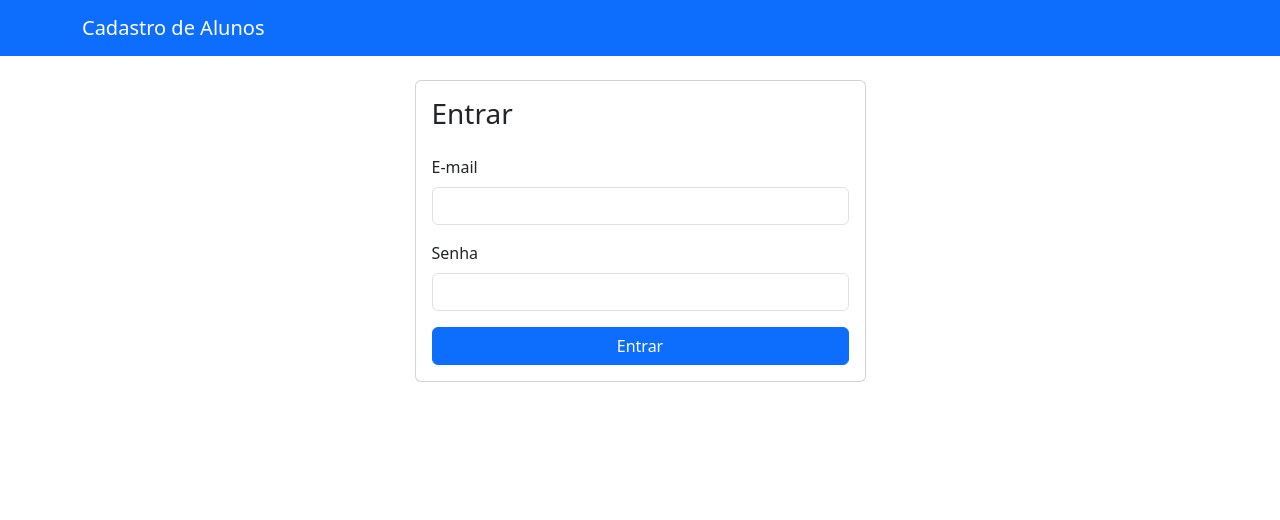
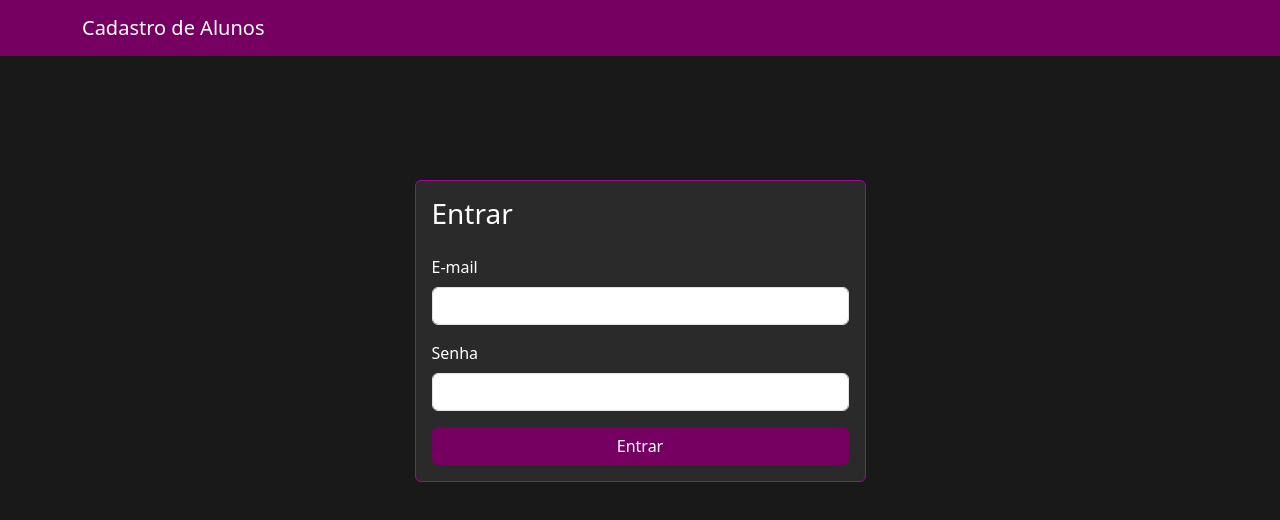
Before and after one commit to biancasgomes2/sistemaDeCadastro, a React (Vite) app in the folder cadastro-alunos/: page /login in a window 1280 px wide. Shown: the top 520 px of the page. Built offline with nearby package versions, Linux system fonts and the light colour scheme.

Commit message:
programa pronto

```diff
--- a/cadastro-alunos/index.html
+++ b/cadastro-alunos/index.html
@@ -2,7 +2,7 @@
 <html lang="en">
   <head>
     <meta charset="UTF-8" />
-    <link rel="icon" href="/cadastro-alunos/public/icone.png" />
+    <link rel="icon" type="image/png" href="/icone.png" />
     <meta name="viewport" content="width=device-width, initial-scale=1.0" />
     <title>cadastro de alunos</title>
   </head>
--- /dev/null
+++ b/cadastro-alunos/src/App.css
@@ -0,0 +1,8 @@
+*{
+    margin: 0;
+    padding: 0;
+}
+
+body{
+    background-color: #19191a;
+}
--- a/cadastro-alunos/src/App.jsx
+++ b/cadastro-alunos/src/App.jsx
@@ -4,13 +4,14 @@ import RotaProtegida from './components/RotaProtegida.jsx'
 import PaginaLista from './pages/PaginaLista.jsx'
 import PaginaFormulario from './pages/PaginaFormulario.jsx'
 import PaginaLogin from './pages/PaginaLogin.jsx'
+import './App.css'
 
 function App() {
   const { usuario, sair } = useAuth()
 
   return(
     <>
-      <nav className='navbar navbar-dark bg-primary mb-4'>
+        <nav className='navbar navbar-dark mb-4'style={{ backgroundColor: '#750062' }}>
           <div className='container'>
             <Link className='navbar-brand' to="/">Cadastro de Alunos</Link>
             {usuario && (
--- a/cadastro-alunos/src/components/CartaoAluno.jsx
+++ b/cadastro-alunos/src/components/CartaoAluno.jsx
@@ -2,12 +2,16 @@ import { Link } from 'react-router'
 
 function CartaoAluno({ aluno, aoExcluir }) {
     return(
-        <div className="card mb-2">
-            <div className="card-body d-flex justify-content-between align-items-center">
+        <div className="card mb-2" style={{ backgroundColor: '#2b2a2a', color: '#fff', borderColor: 'rgb(165, 8, 152)' }}>
+            <div className="card-body d-flex justify-content-between align-items-center" >
                 <div>
                     <h5 className="card-title mb-1">{aluno.nome}</h5>
-                    <p className="text-muted mb-2">{aluno.email}</p>
-                    <span className="badge text-bg-secondary me-2">{aluno.curso}</span>
+                    <a href={`mailto:${aluno.email}`} className="mb-2" style={{ display: 'block', color: '#e094f3', textDecoration: 'none' }}>
+                        {aluno.email}
+                    </a>
+                    <span className="badge me-2" style={{ backgroundColor: '#775b73', color: '#fff' }}>
+                        {aluno.curso}
+                    </span>
                     <span className={aluno.situacao === 'ativo' ? 'badge text-bg-success' : 'badge text-bg-danger'}>
                         {aluno.situacao === 'ativo' ? 'Ativo' : 'Inativo'}
                     </span>
--- a/cadastro-alunos/src/components/FormularioAluno.jsx
+++ b/cadastro-alunos/src/components/FormularioAluno.jsx
@@ -16,7 +16,7 @@ function FormularioAluno({ alunoInicial, aoSalvar }) {
     }
 
     return(
-        <form onSubmit={enviar} className="card card-body">
+        <form onSubmit={enviar} className="card card-body" style={{ backgroundColor: '#313131', color: '#fff', borderColor: 'rgb(165, 8, 152)' }}>
             <div className="mb-3">
                 <label htmlFor="nome" className="form-label">Nome</label>
                 <input
@@ -65,10 +65,12 @@ function FormularioAluno({ alunoInicial, aoSalvar }) {
             </div>
 
             <div className="d-flex gap-2">
-                <button type="submite" className="btn btn-primary" disabled={salvando}>
+                <button type="submite" className="btn btn-primary" disabled={salvando} style={{ backgroundColor: '#750062', borderColor: '#750062' }}>
                     {salvando ? 'Salvando...' : 'Salvar'}
                 </button>
-                <Link to="/" className="btn btn-outline-secundary">Cancelar</Link>
+                <Link to="/" className="btn btn-outline-secundary" style={{ borderColor: '#6b035a', color: '#4e0543', backgroundColor: '#ad99ad' }}>
+                    Cancelar
+                </Link>
             </div>
         </form>
     )
--- a/cadastro-alunos/src/pages/PaginaFormulario.jsx
+++ b/cadastro-alunos/src/pages/PaginaFormulario.jsx
@@ -47,7 +47,7 @@ function PaginaFormulario() {
 
     return (
         <>
-            <h1 className="h3 mb-4">{editando ? 'Editar aluno' : 'Novo aluno'}</h1>
+            <h1 className="h3 mb-4" style={{ color: '#a35c9a' }}>{editando ? 'Editar aluno' : 'Novo aluno'}</h1>
 
             {erro && <div className="alert alert-danger">{erro}</div>}
 
--- a/cadastro-alunos/src/pages/PaginaLista.jsx
+++ b/cadastro-alunos/src/pages/PaginaLista.jsx
@@ -54,7 +54,7 @@ function PaginaLista() {
         {mensagem && <div className="alert alert-success">{mensagem}</div>}
         {erro && <div className="alert alert-danger">{erro}</div>}
 
-        <h1 className="h3">Alunos ({alunos.length})</h1>
+        <h1 className="h3" style={{ color: '#a35c9a' }}>Alunos ({alunos.length})</h1>
         <input
             className="form-control mb-3"
             placeholder="Buscar por nome..."
--- a/cadastro-alunos/src/pages/PaginaLogin.jsx
+++ b/cadastro-alunos/src/pages/PaginaLogin.jsx
@@ -32,7 +32,7 @@ function PaginaLogin() {
     return (
         <div className="row justify-content-center">
             <div className="col-md-5">
-                <form onSubmit={enviar} className="card card-body">
+                <form onSubmit={enviar} className="card card-body" style={{ backgroundColor: '#2b2a2a', color: '#fff', borderColor: 'rgb(165, 8, 152)', marginTop: '100px' }}>
                     <h1 className="h3 mb-4">Entrar</h1>
 
                     {erro && <div className="alert alert-danger">{erro}</div>}
@@ -61,7 +61,7 @@ function PaginaLogin() {
                         />
                     </div>
 
-                    <button type="submit" className="btn btn-primary w-100" disabled={enviando}>
+                    <button type="submit" className="btn btn-primary w-100" style={{ backgroundColor: '#750062', borderColor: '#750062' }} disabled={enviando}>
                         {enviando ? 'Entrando...' : 'Entrar'}
                     </button>
                 </form>
```
Lines whose indentation alone changed are shown as unchanged.
